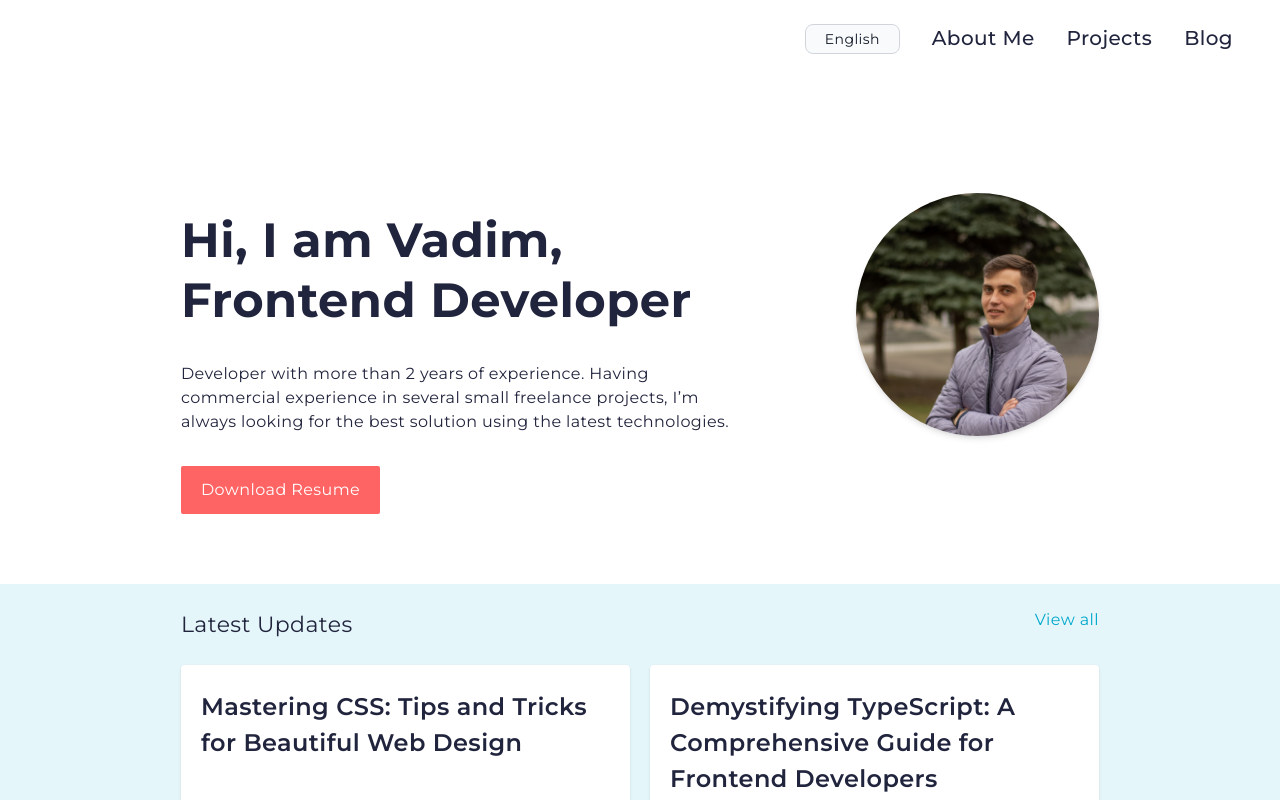
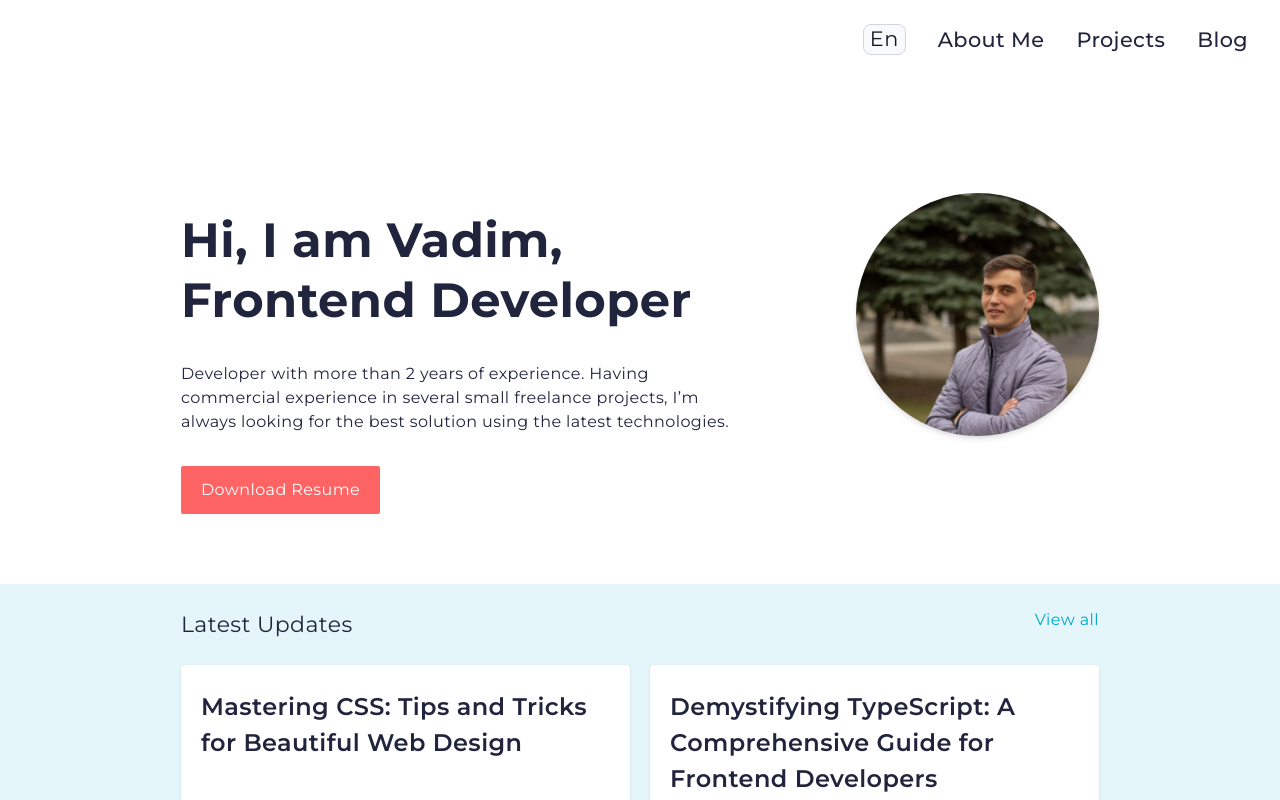
Before and after one commit to TomaVadim/portfolio-frontend, a Next.js app: page /en in a window 1280 px wide. Shown: the top 800 px of the page. Built offline with nearby package versions, Linux system fonts and the light colour scheme.

Commit message:
fix: change fonts size

```diff
--- a/src/components/header/header.tsx
+++ b/src/components/header/header.tsx
@@ -12,14 +12,14 @@ export const Header = ({ locale }: { locale: string }): JSX.Element => {
   };
 
   return (
-    <header className="container py-2 w-full fixed z-50 top-0 left-0">
-      <nav className="container py-4 px-8 flex rounded-full justify-end gap-8 backdrop-blur-xl bg-white/30 tracking-wide">
+    <header className="py-2 w-full fixed z-50 top-0 left-0">
+      <nav className="container py-4 px-8 flex rounded-full justify-end items-center gap-4 lg:gap-8 backdrop-blur-xl bg-white/30 tracking-wide">
         <LanguagesToggler locale={locale} />
 
         <Link
           className={`${isActive(
             null,
-          )} text-medium lg:text-xl font-medium hover:text-primary transition-color duration-200`}
+          )} [font-size:_clamp(0.875rem,3vw,1.3rem)] font-medium hover:text-primary transition-color duration-200`}
           href="/"
         >
           {t("about-me")}
@@ -27,7 +27,7 @@ export const Header = ({ locale }: { locale: string }): JSX.Element => {
         <Link
           className={`${isActive(
             "works",
-          )} text-medium lg:text-xl font-medium hover:text-primary transition-color duration-200`}
+          )} [font-size:_clamp(0.875rem,3vw,1.3rem)] font-medium hover:text-primary transition-color duration-200`}
           href="/works"
         >
           {t("projects")}
@@ -35,7 +35,7 @@ export const Header = ({ locale }: { locale: string }): JSX.Element => {
         <Link
           className={`${isActive(
             "blog",
-          )} text-medium lg:text-xl font-medium hover:text-primary transition-color duration-200`}
+          )} [font-size:_clamp(0.875rem,3vw,1.3rem)] font-medium hover:text-primary transition-color duration-200`}
           href="/blog"
         >
           {t("blog")}
--- a/src/components/languages-toggler/languages-toggler.tsx
+++ b/src/components/languages-toggler/languages-toggler.tsx
@@ -13,10 +13,10 @@ export const LanguagesToggler = ({ locale }: { locale: string }): JSX.Element =>
     <select
       value={locale}
       onChange={handleChange}
-      className="bg-gray-50 border text-center border-gray-300 text-gray-900 text-sm rounded-lg focus:ring-primary focus:outline-primary focus:border-primary block w-fit appearance-none p-1"
+      className="bg-gray-50 border [font-size:_clamp(0.875rem,3vw,1.3rem)] text-center border-gray-300 text-gray-900 text-sm rounded-lg focus:ring-primary focus:outline-primary focus:border-primary block w-fit leading-none appearance-none py-1"
     >
-      <option value="en">English</option>
-      <option value="uk">Українська</option>
+      <option value="en">En</option>
+      <option value="uk">Укр</option>
     </select>
   );
 };
--- a/src/components/social-links/social-links.tsx
+++ b/src/components/social-links/social-links.tsx
@@ -20,7 +20,7 @@ const links: Link[] = [
     icon: faGithub,
   },
   {
-    href: "#",
+    href: "https://www.instagram.com/_vadim_toma_",
     icon: faInstagram,
   },
 ];
```
Also changed, not shown: src/app/[locale]/layout.tsx (+7 -5 lines).
